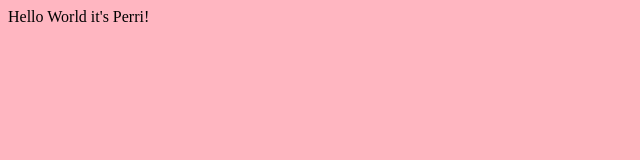
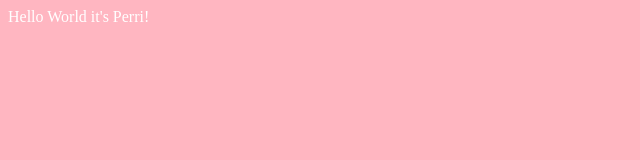
Before and after one commit to adamsp3/adamsp3.github.io, a plain HTML site: page index.html in a window 1280 px wide. Shown: the whole page, without its empty margins (0-640 px from the left). Drawn offline with Linux system fonts and the light colour scheme.

Commit message:
made it white

```diff
--- a/index.html
+++ b/index.html
@@ -1,5 +1,5 @@
 <html>
 <body bgcolor="#ffb6c1">
-	<p> Hello World it's Perri! </p>
+	<p style="color:white;"> Hello World it's Perri! </p>
 </body>
 </html>
```
